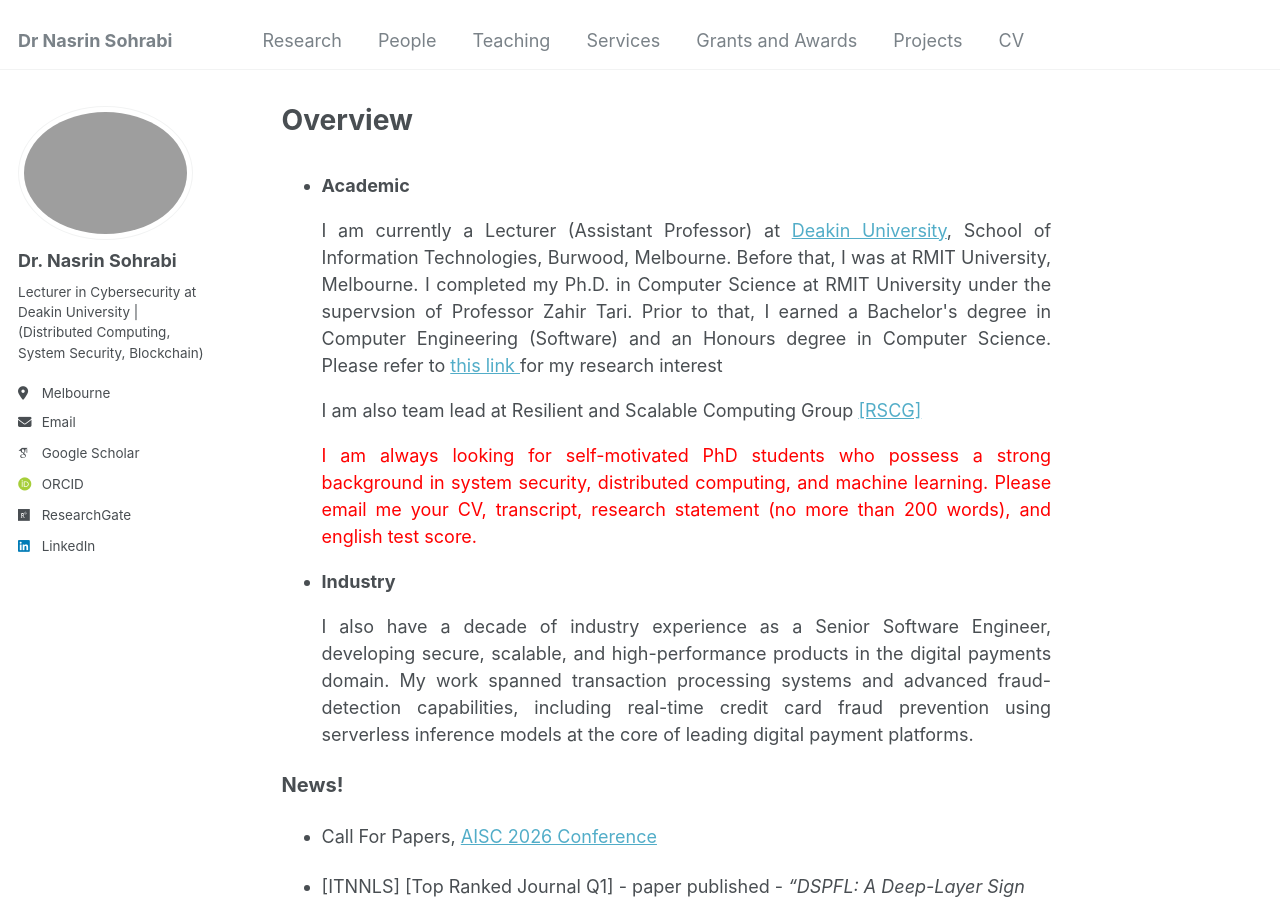
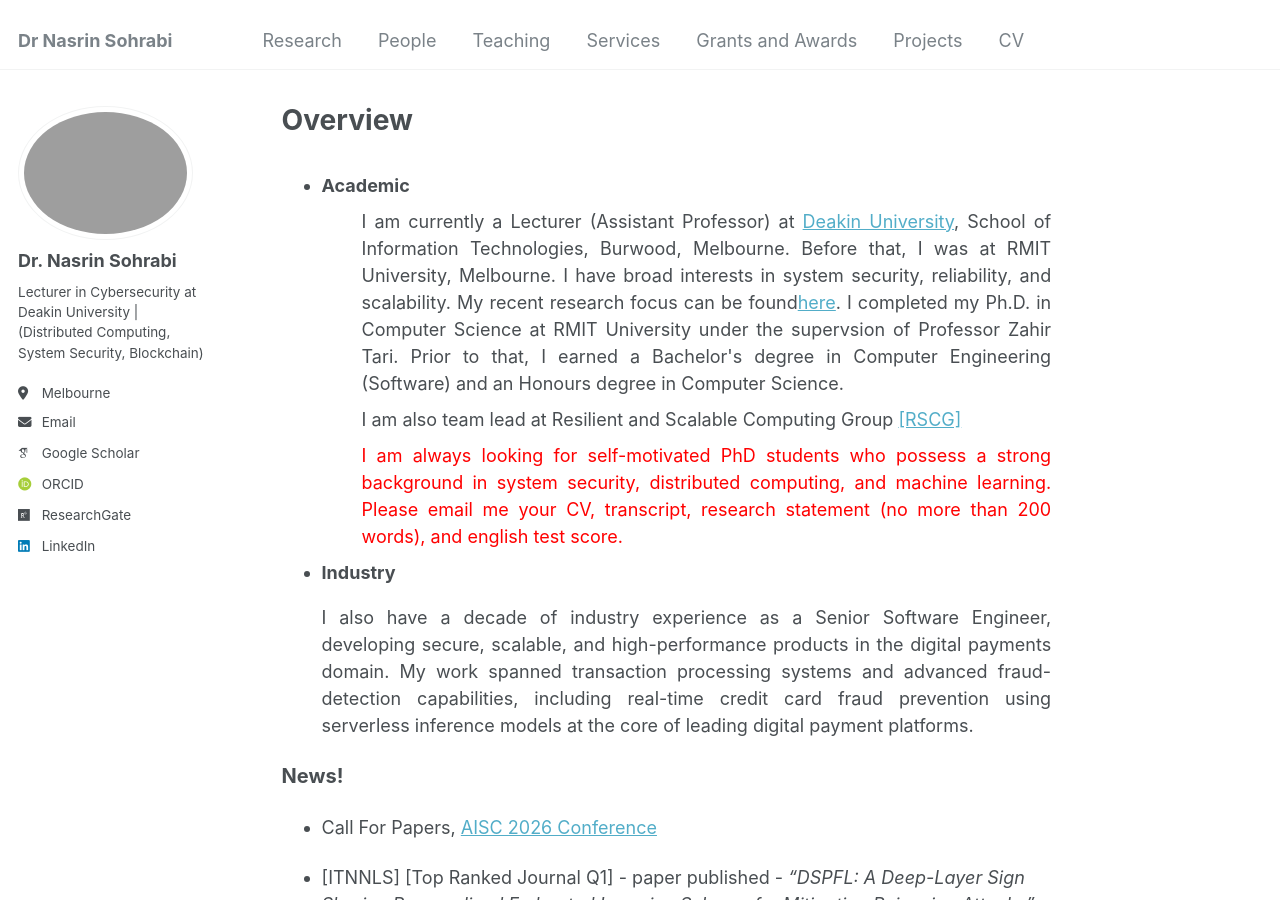
Before and after one commit to Nasrin-Sohrabi/Nasrin-Sohrabi.github.io, a Jekyll site: the page built from _pages/about.md, in a window 1280 px wide and 900 px high. Built offline with Jekyll 4.4.1, drawn with Linux system fonts in a browser that asks for light colours; some web fonts are replaced.

Commit message:
update the intro

```diff
--- a/_pages/about.md
+++ b/_pages/about.md
@@ -10,11 +10,12 @@
 <span style="text-align: justify;"></span>
 
   * <strong>Academic</strong>
-  <ul style="text-align: justify;"> I am currently a Lecturer (Assistant Professor) at <a href="https://www.deakin.edu.au/">Deakin University</a>, School of Information Technologies, Burwood, Melbourne. Before that, I was at RMIT University, Melbourne. I completed my Ph.D. in Computer Science at RMIT University under the supervsion of Professor Zahir Tari. Prior to that, I earned a Bachelor's degree in Computer Engineering (Software) and an Honours degree in Computer Science. Please refer to <a href="https://nasrin-sohrabi.github.io/research/"> this link </a> for my research interest</ul>
+    <ul style="text-align: justify;"> I am currently a Lecturer (Assistant Professor) at <a href="https://www.deakin.edu.au/">Deakin University</a>, School of Information Technologies, Burwood, Melbourne. Before that, I was at RMIT University, Melbourne. I have broad interests in system security, reliability, and scalability. My recent research focus can be found<a href="https://nasrin-sohrabi.github.io/research/">here</a>.
+     I completed my Ph.D. in Computer Science at RMIT University under the supervsion of Professor Zahir Tari. Prior to that, I earned a Bachelor's degree in Computer Engineering (Software) and an Honours degree in Computer Science.</ul>
 
-  <ul>I am also team lead at Resilient and Scalable Computing Group <a href="https://rscg-research.gitlab.io/rscg.gitlab.io">[RSCG]</a></ul>
+     <ul>I am also team lead at Resilient and Scalable Computing Group <a href="https://rscg-research.gitlab.io/rscg.gitlab.io">[RSCG]</a></ul>
 
-  <ul style="text-align: justify; color: red"> I am always looking for self-motivated PhD students who possess a strong background in system security, distributed computing, and machine learning. Please email me your CV, transcript, research statement (no more than 200 words), and english test score. </ul>
+     <ul style="text-align: justify; color: red"> I am always looking for self-motivated PhD students who possess a strong background in system security, distributed computing, and machine learning. Please email me your CV, transcript, research statement (no more than 200 words), and english test score. </ul>
 
   * <strong>Industry</strong>
   <ul style="text-align: justify;"> I also have a decade of industry experience as a Senior Software Engineer, developing secure, scalable, and high-performance products in the digital payments domain. My work spanned transaction processing systems and advanced fraud-detection capabilities, including real-time credit card fraud prevention using serverless inference models at the core of leading digital payment platforms.</ul>
--- a/_pages/research.html
+++ b/_pages/research.html
@@ -1,6 +1,6 @@
 ---
 layout: archive
-<!-- title: "Research" -->
+title: "Research"
 permalink: /research/
 author_profile: true
 ---
```
